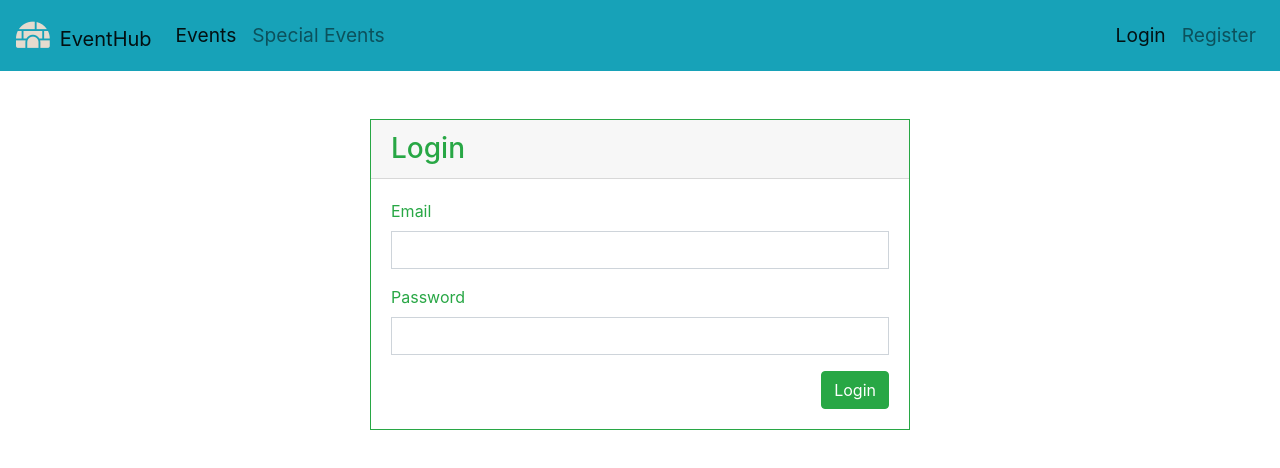
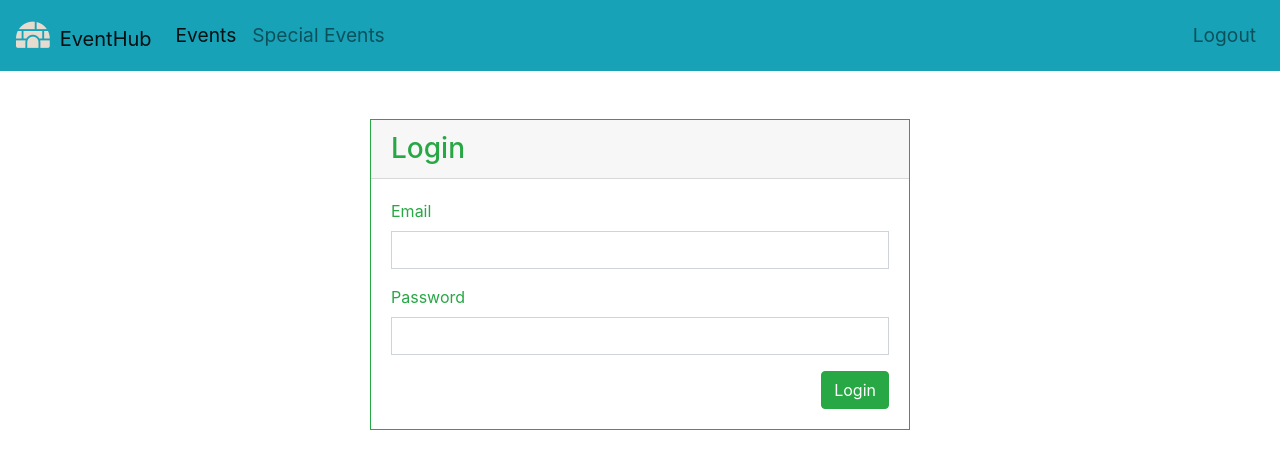
Before and after one commit to trymycode/EventHub, an Angular app in the folder eventApp/: page /login in a window 1280 px wide. Shown: the top 468 px of the page. Built offline with nearby package versions, Linux system fonts and the light colour scheme; sample sign-in values are in the browser's storage.

Commit message:
implementing logout

```diff
--- a/eventApp/src/app/app.component.html
+++ b/eventApp/src/app/app.component.html
@@ -17,12 +17,15 @@
     </ul>
    <ul class="navbar-nav">
       <li class="nav-item">
-       <a class="nav-link" routerLink="/login"
+       <a class="nav-link" *ngIf="!_authService.loggedIn()" routerLink="/login"
       routerLinkActive="active">Login</a>
      </li>
       <li class="nav-item">
-          <a class="nav-link" routerLink="/register" routerLinkActive="active">Register</a>
+          <a class="nav-link" *ngIf="!_authService.loggedIn()" routerLink="/register" routerLinkActive="active">Register</a>
       </li>
+      <li class="nav-item">
+        <a class="nav-link" *ngIf="_authService.loggedIn()" routerLink="/register" routerLinkActive="active" style="cursor: pointer" (click)="_authService.logoutUser()">Logout</a>
+    </li>
    </ul>
   </div>
 </nav>
--- a/eventApp/src/app/app.component.ts
+++ b/eventApp/src/app/app.component.ts
@@ -1,5 +1,5 @@
 import { Component } from '@angular/core';
-
+import { AuthService } from './auth.service';
 @Component({
   selector: 'app-root',
   templateUrl: './app.component.html',
@@ -7,4 +7,5 @@ import { Component } from '@angular/core';
 })
 export class AppComponent {
   title = 'eventApp';
+  constructor( private _authService: AuthService ){}
 }
--- a/eventApp/src/app/auth.service.ts
+++ b/eventApp/src/app/auth.service.ts
@@ -1,6 +1,6 @@
 import { Injectable } from '@angular/core';
 import { HttpClient } from '@angular/common/http';
-
+import { Router } from '@angular/router';
 
 @Injectable({
   providedIn: 'root'
@@ -8,7 +8,7 @@ import { HttpClient } from '@angular/common/http';
 export class AuthService {
   private _registerUrl = "http://localhost:3000/api/register";
   private _loginUrl = "http://localhost:3000/api/login";
-  constructor( private http: HttpClient ) { }
+  constructor( private http: HttpClient, private _router: Router ) { }
   registerUser(user){
      return this.http.post<any>(this._registerUrl, user);
   }
@@ -21,4 +21,8 @@ export class AuthService {
  getToken(){
    return localStorage.getItem('token');
  }
+ logoutUser(){
+   localStorage.removeItem('token');
+   this._router.navigate(['/events']);
+ }
   }
```
